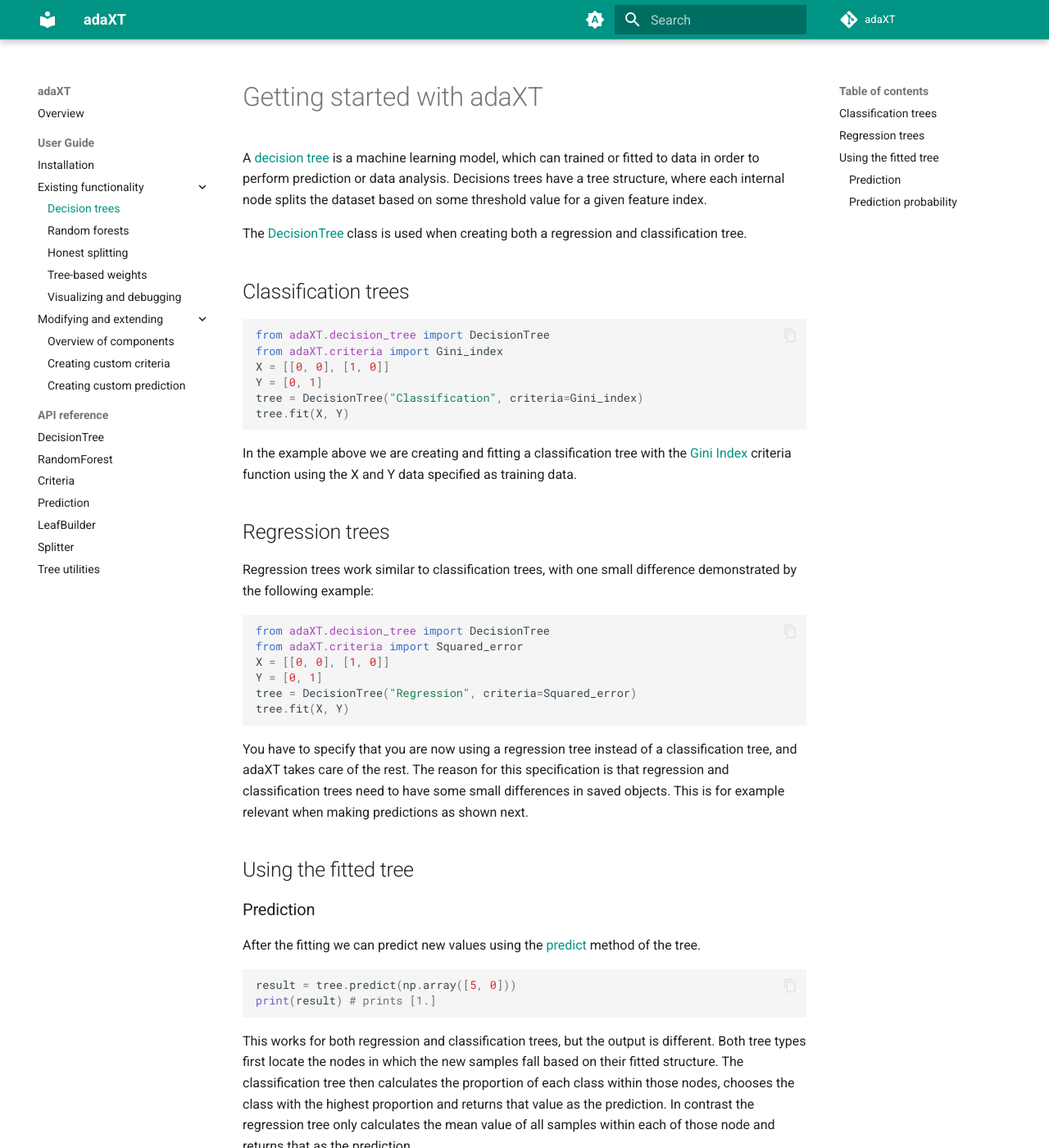
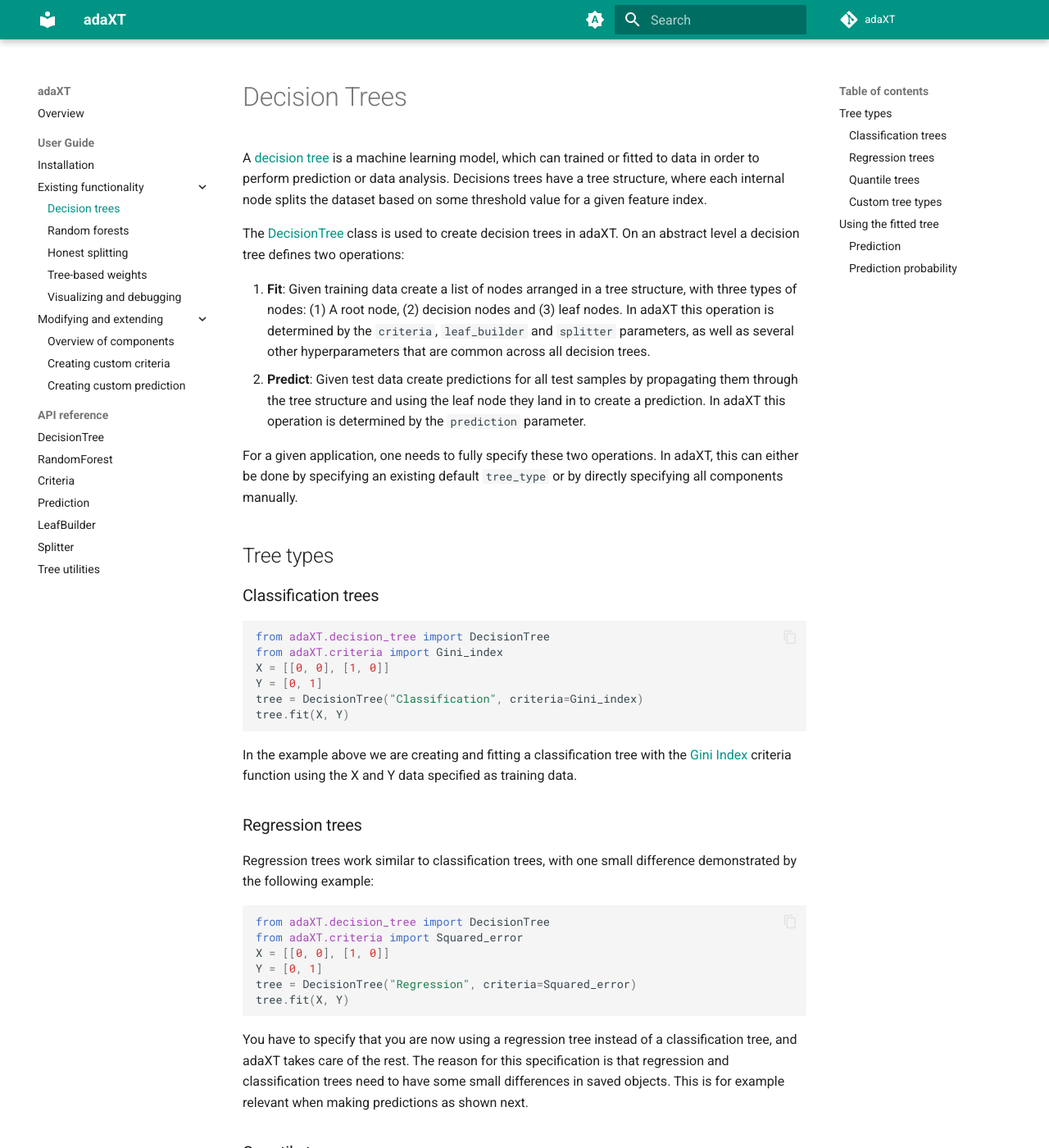
Before and after one commit to NiklasPfister/adaXT, an MkDocs documentation site: the page built from docs/user_guide/decision_tree.md, in a window 1280 px wide and 1400 px high. Shown: the whole window at 82% size. Built offline with MkDocs 1.6.1 and Material for MkDocs 9.7.7, drawn with Linux system fonts in a browser that asks for light colours; comment, search, counter and statistics services are not loaded; some of the changed text lies outside the part shown.

Commit message:
updates to doc

````diff
--- a/docs/user_guide/decision_tree.md
+++ b/docs/user_guide/decision_tree.md
@@ -1,4 +1,4 @@
-# Getting started with adaXT
+# Decision Trees
 
 A [decision tree](https://en.wikipedia.org/wiki/Decision_tree) is a machine
 learning model, which can trained or fitted to data in order to perform
@@ -6,10 +6,26 @@ prediction or data analysis. Decisions trees have a tree structure, where each
 internal node splits the dataset based on some threshold value for a given
 feature index.
 
-The [DecisionTree](../api_docs/DecisionTree.md) class is used when creating both
-a regression and classification tree.
+The [DecisionTree](../api_docs/DecisionTree.md) class is used to create decision
+trees in adaXT. On an abstract level a decision tree defines two operations:
 
-## Classification trees
+1. **Fit**: Given training data create a list of nodes arranged in a tree
+   structure, with three types of nodes: (1) A root node, (2) decision nodes and
+   (3) leaf nodes. In adaXT this operation is determined by the `criteria`,
+   `leaf_builder` and `splitter` parameters, as well as several other
+   hyperparameters that are common across all decision trees.
+2. **Predict**: Given test data create predictions for all test samples by
+   propagating them through the tree structure and using the leaf node they land
+   in to create a prediction. In adaXT this operation is determined by the
+   `prediction` parameter.
+
+For a given application, one needs to fully specify these two operations. In
+adaXT, this can either be done by specifying an existing default `tree_type` or
+by directly specifying all components manually.
+
+## Tree types
+
+### Classification trees
 
 ```py
 from adaXT.decision_tree import DecisionTree
@@ -24,7 +40,7 @@ In the example above we are creating and fitting a classification tree with the
 [Gini Index](../api_docs/Criteria.md#adaXT.criteria.criteria.Gini_index)
 criteria function using the X and Y data specified as training data.
 
-## Regression trees
+### Regression trees
 
 Regression trees work similar to classification trees, with one small difference
 demonstrated by the following example:
@@ -43,6 +59,10 @@ classification tree, and adaXT takes care of the rest. The reason for this
 specification is that regression and classification trees need to have some
 small differences in saved objects. This is for example relevant when making
 predictions as shown next.
+
+### Quantile trees
+
+### Custom tree types
 
 ## Using the fitted tree
 
````
Also changed, not shown: docs/user_guide/random_forest.md (+9 -8 lines).
